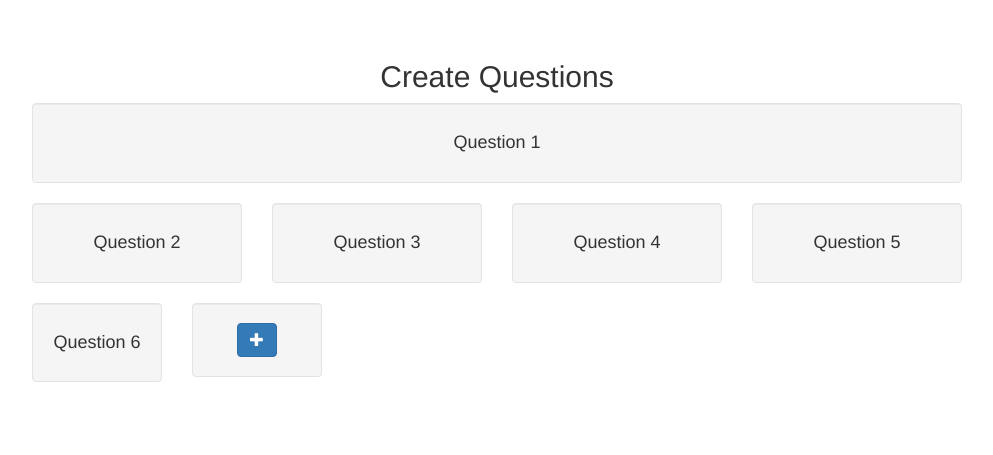
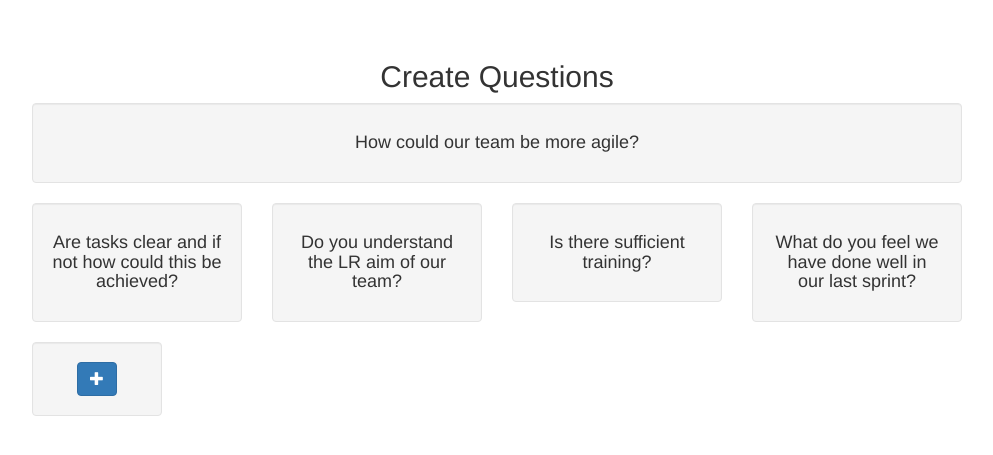
Before and after one commit to MihaiVisu/JP-More-Gain, a Django app: page /retrospective/manager_set_up_form/ in a window 1280 px wide. Shown: the part 52-507 px from the top of the page, without its empty margins (143-1136 px from the left). Run offline with Django 3.2, Linux system fonts and the light colour scheme; some libraries are stand-ins or nearby versions.

Commit message:
Added actual questions for the manager board.

```diff
--- a/Team7/templates/retrospective/manager_set_up_form.html
+++ b/Team7/templates/retrospective/manager_set_up_form.html
@@ -62,38 +62,33 @@
            <h2> Create Questions</h2>
             <div class="col-md-9 col-centered">
                 <div class="well">
-                    <h4>Question 1</h4>
+                    <h4>How could our team be more agile?</h4>
                 </div>
                 <div class="row">
                     <div class="col-sm-3">
                         <div class="well">
-                            <h4>Question 2</h4>
+                            <h4>Are tasks clear and if not how could this be achieved?</h4>
                         </div>
                     </div>
                     <div class="col-sm-3">
                         <div class="well">
-                            <h4>Question 3</h4>
+                            <h4>Do you understand the LR aim of our team?</h4>
                         </div>
                     </div>
                     <div class="col-sm-3">
                         <div class="well">
-                            <h4>Question 4</h4>
+                            <h4>Is there sufficient training?</h4>
                         </div>
                     </div>
                     <div class="col-sm-3">
                         <div class="well">
-                            <h4>Question 5</h4>
+                            <h4>What do you feel we have done well in our last sprint?</h4>
                         </div>
                     </div>
                 </div>
 
                 <div class="row">
                     <div id="lastRow">
-                    <div class="col-xs-2">
-                        <div class="well">
-                            <h4>Question 6</h4>
-                        </div>
-                    </div>
                     </div>
                     <div class="col-xs-2">
                         <div class="well" style="text-align:center;">
```
